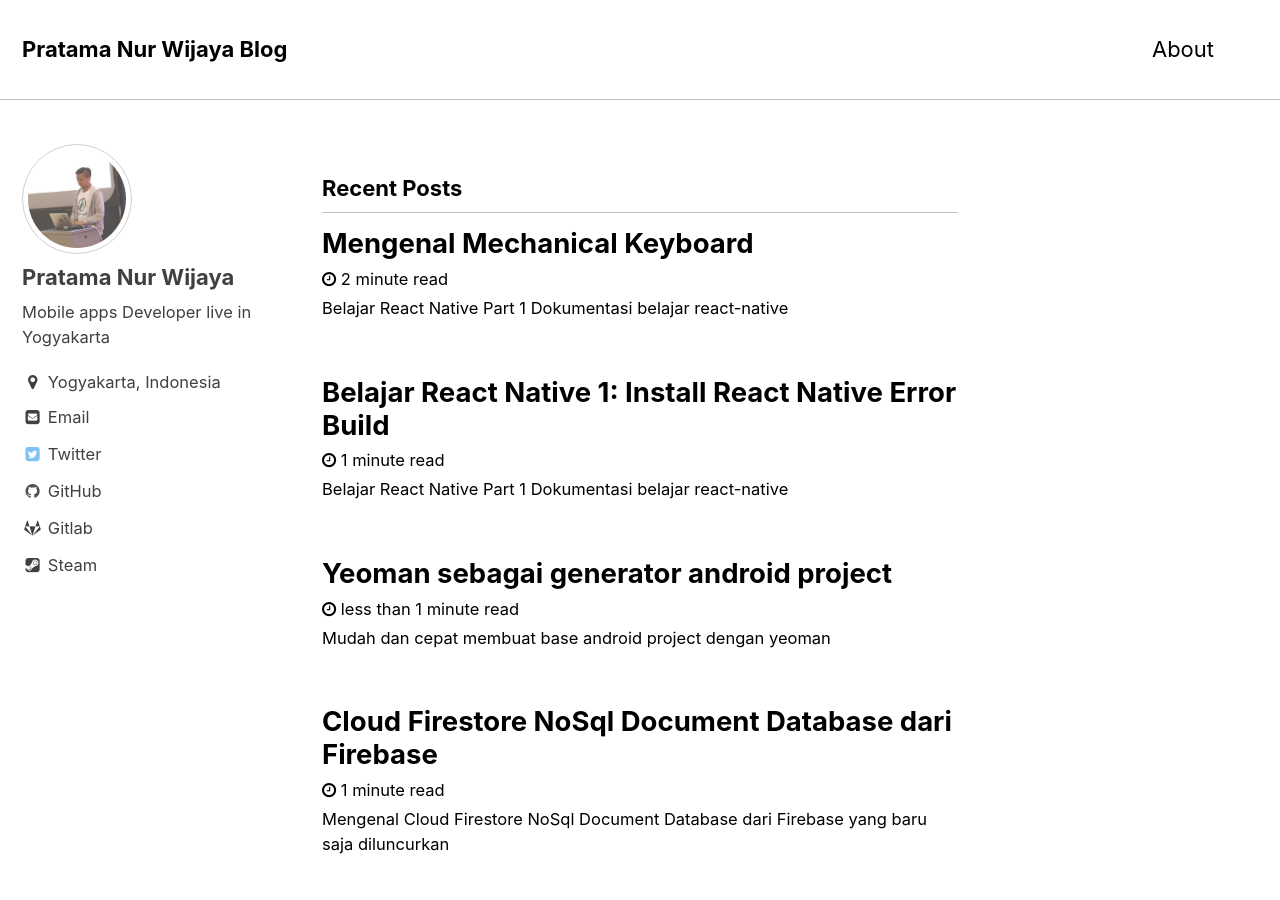
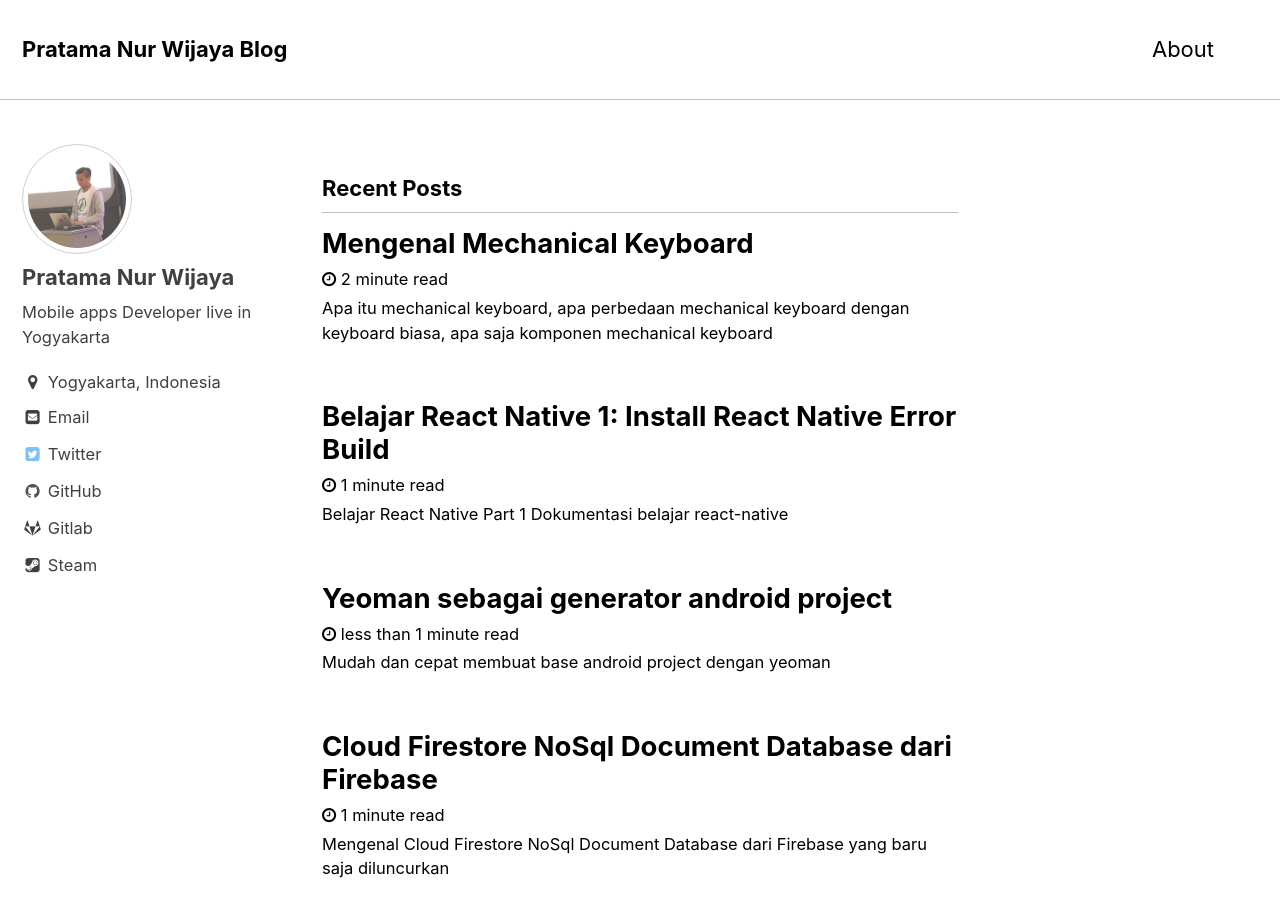
Before and after one commit to pratamawijaya/pratamasite, a Jekyll site: the page built from index.html, in a window 1280 px wide and 900 px high. Built offline with Jekyll 4.4.1, drawn with Linux system fonts in a browser that asks for light colours; the list of posts is cut into pages by our own code.

Commit message:
update excerpt

```diff
--- a/_posts/2018-13-27-mengenal-mechanical-keyboard.md
+++ b/_posts/2018-13-27-mengenal-mechanical-keyboard.md
@@ -2,7 +2,7 @@
 layout: single
 title:  "Mengenal Mechanical Keyboard"
 date:   2018-03-27 12:30:21 +0700
-excerpt: "Belajar React Native Part 1 Dokumentasi belajar react-native"
+excerpt: "Apa itu mechanical keyboard, apa perbedaan mechanical keyboard dengan keyboard biasa, apa saja komponen mechanical keyboard"
 categories:
     - Blog
 tags :
```
